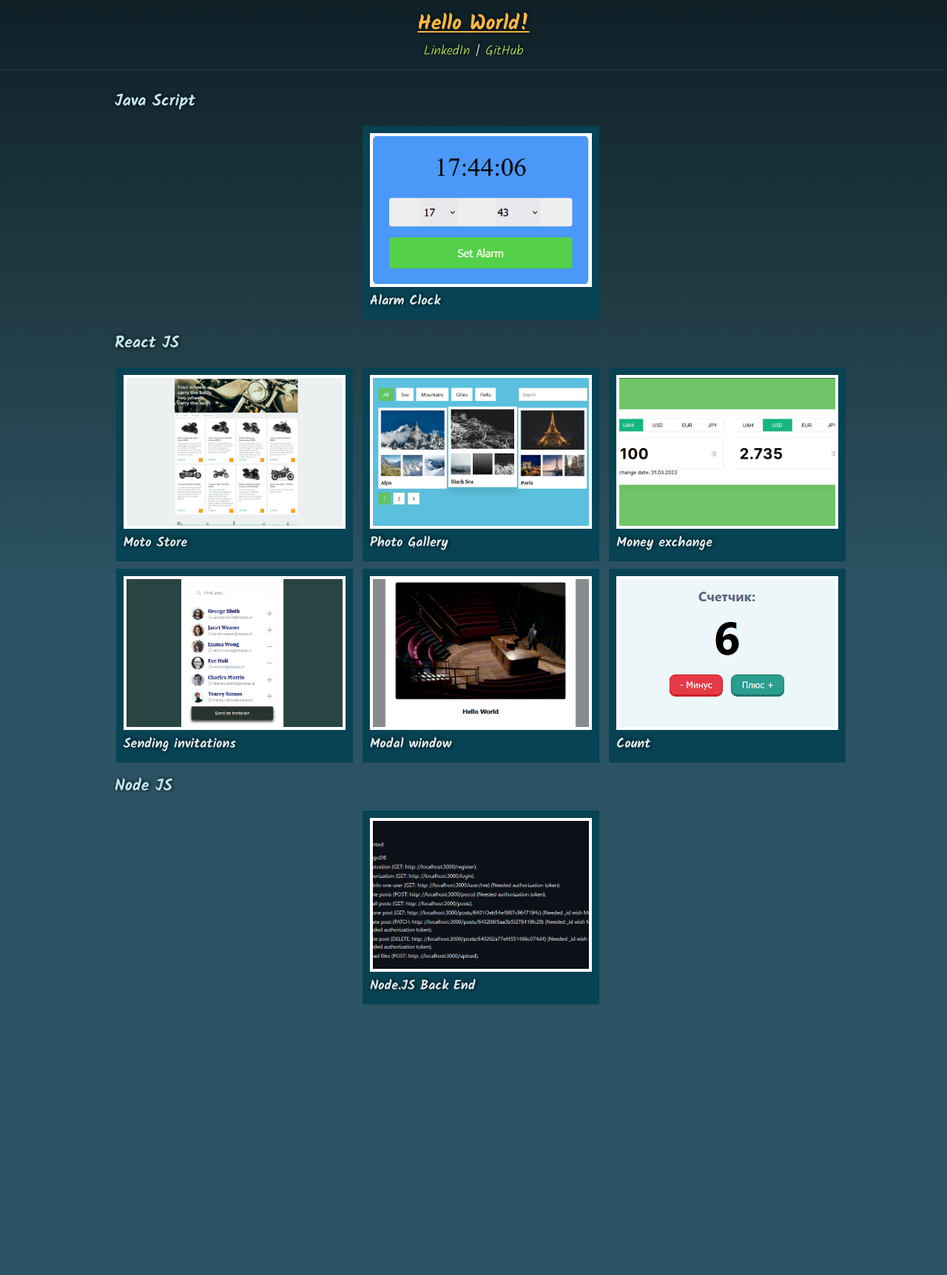
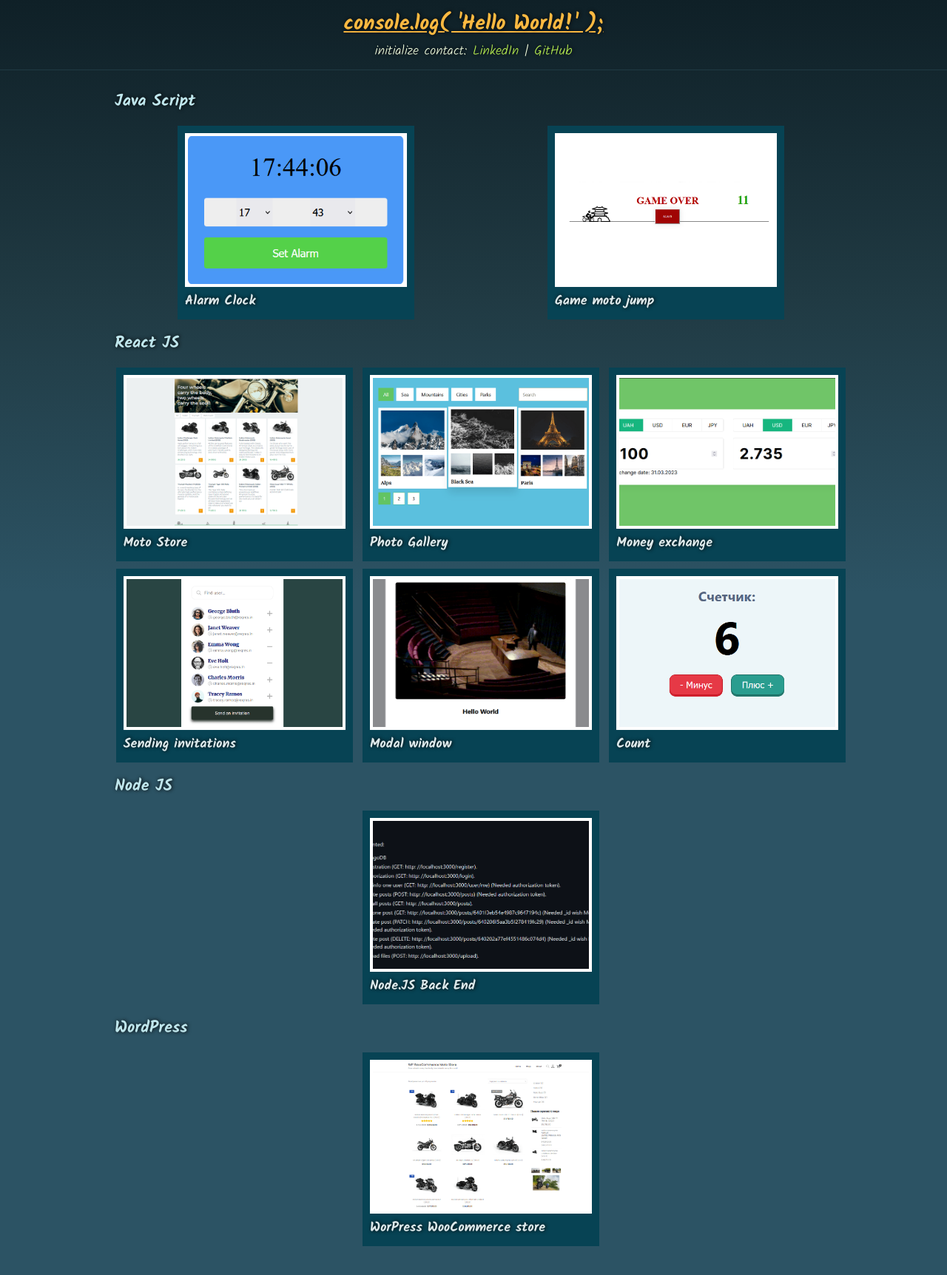
Before and after one commit to korobkadv/demo_portfolio, a plain HTML site: page index.html in a window 1280 px wide. Shown: the whole page at 74% size. Before the commit the page ends 1428 px from the top, so only its background shows below. Drawn offline with Linux system fonts and the light colour scheme.

Commit message:
add wordpressstore

```diff
--- a/js/data.js
+++ b/data.js
@@ -12,6 +12,11 @@ const category = [
     {
         name: 'Node JS',
         urlNAme: 'node'
+    }
+    ,
+    {
+        name: 'WordPress',
+        urlNAme: 'wordpress'
     }
 ];
 
@@ -63,5 +68,17 @@ const demos = [
         name: 'Node.JS Back End',
         url: 'https://github.com/korobkadv/NodeJs-Backend',
         img: 'backend.png'
+    },
+    {
+        category: 'js',
+        name: 'Game moto jump',
+        url: 'http://demo.idvk.info/js/game_moto_jump',
+        img: 'game_moto_jump.png'
+    },
+    {
+        category: 'wordpress',
+        name: 'WorPress WooCommerce store',
+        url: 'http://demo.idvk.info/wp/motostore/',
+        img: 'WP_WooCommerce_Moto_Store.png'
     }
 ];
--- a/index.html
+++ b/index.html
@@ -10,8 +10,8 @@
   </head>
   <body>
     <header>
-      <h1>Hello World!</h1>
-      <p>
+      <h1>console.log( 'Hello World!' );</h1>
+      <p>initialize contact:
         <a href='https://www.linkedin.com/in/dmytro-korobka-196639106/' target='_blanck'>LinkedIn</a> |
         <a href='https://github.com/korobkadv' target='_blanck'>GitHub</a>
     </p>
@@ -20,7 +20,7 @@
       <main></main>
     </div>
     <footer></footer>
-    <script type="text/javascript" src="./js/data.js"></script>
+    <script type="text/javascript" src="data.js"></script>
     <script type="text/javascript">
 
       const searchMain = document.querySelector("main");
```
Also changed, not shown: img/js/game_moto_jump.png (added), img/wordpress/WP_WooCommerce_Moto_Store.png (added).
